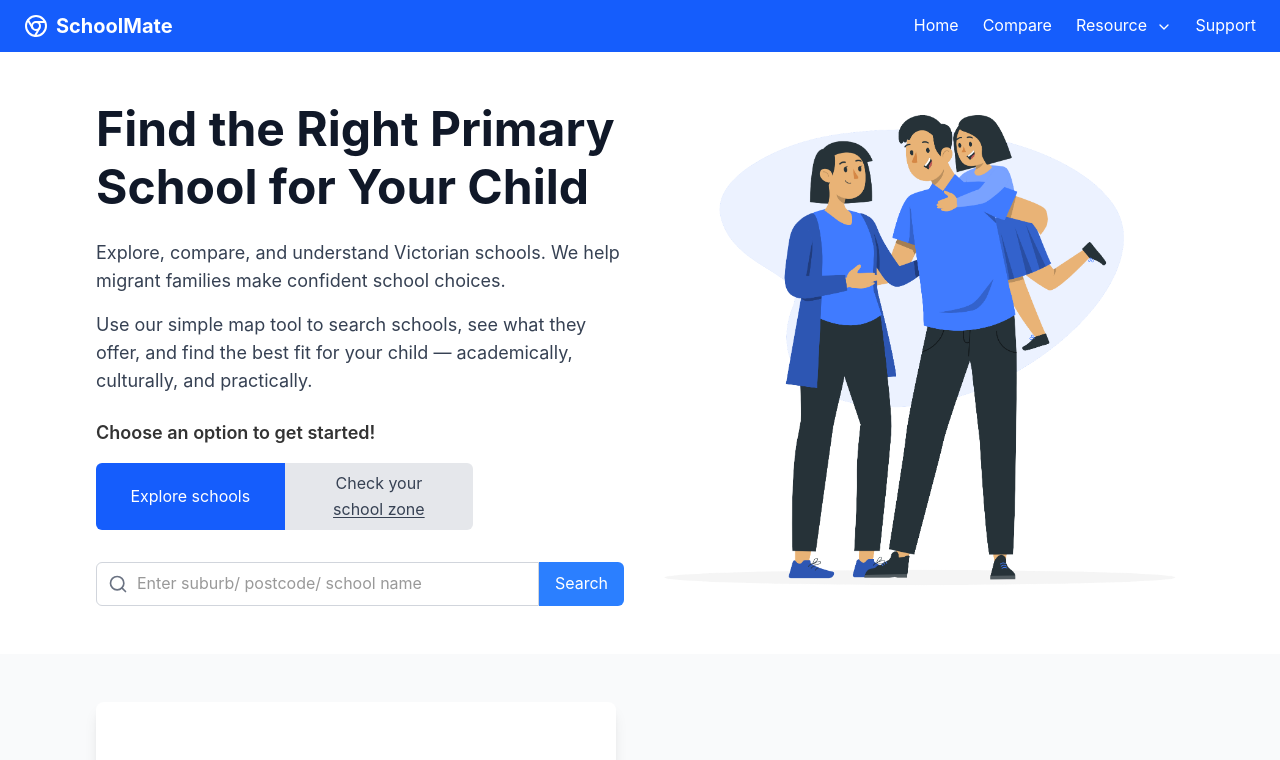
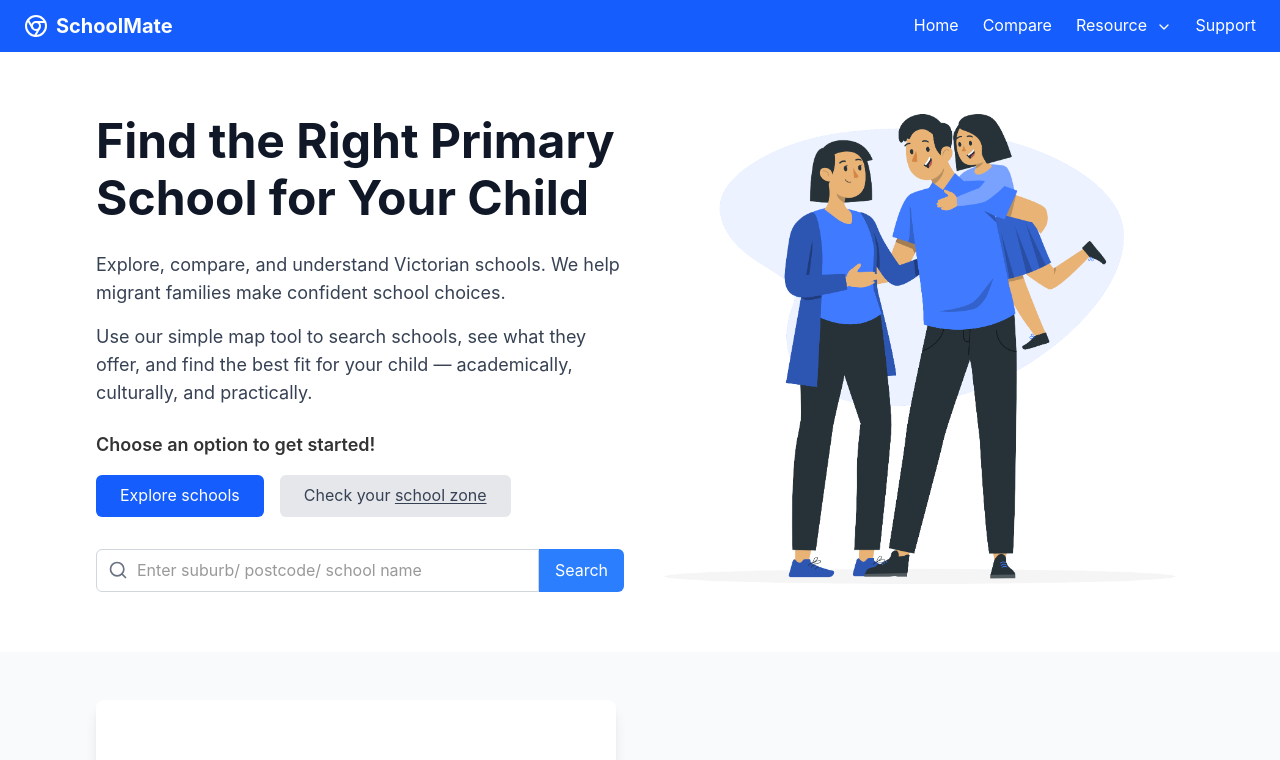
Before and after one commit to StevenT899/tp21-main, a Vue app in the folder frontend/tp21-main/: page / in a window 1280 px wide. Shown: the top 760 px of the page. Built offline with nearby package versions, Linux system fonts and the light colour scheme.

Commit message:
Back: button

```diff
--- a/frontend/tp21-main/src/views/HomeView.vue
+++ b/frontend/tp21-main/src/views/HomeView.vue
@@ -15,20 +15,14 @@
             academically, culturally, and practically.
           </p>
           <p class="font-semibold text-lg mb-4">Choose an option to get started!</p>
-
-          <div class="flex flex-col sm:flex-row w-5/7 mb-8">
-            <button class="w-2/3 bg-blue-600 text-white py-2 px-6 rounded-r-none rounded-md hover:bg-blue-700 transition-colors"
-              @click="isChecked = false" :disabled="isChecked">
+          <div class="flex flex-col sm:flex-row gap-4 mb-8">
+            <button class="bg-blue-600 text-white py-2 px-6 rounded-md hover:bg-blue-700 transition-colors">
               Explore schools
             </button>
-            <button class="w-2/3" :class="{
-              'bg-gray-200 text-gray-700 py-2 px-6 rounded-l-none rounded-md hover:bg-gray-300 transition-colors': !isChecked,
-              'bg-blue-600 text-white py-2 px-6 rounded-l-none rounded-md hover:bg-blue-700 transition-colors': isChecked
-            }" @click="isChecked = true" :disabled="!isChecked">
+            <button class="bg-gray-200 text-gray-700 py-2 px-6 rounded-md hover:bg-gray-300 transition-colors">
               Check your <span class="underline underline-offset-2">school zone</span>
             </button>
           </div>
-
           <div class="relative">
             <div class="flex">
               <div class="relative flex-grow">
```
